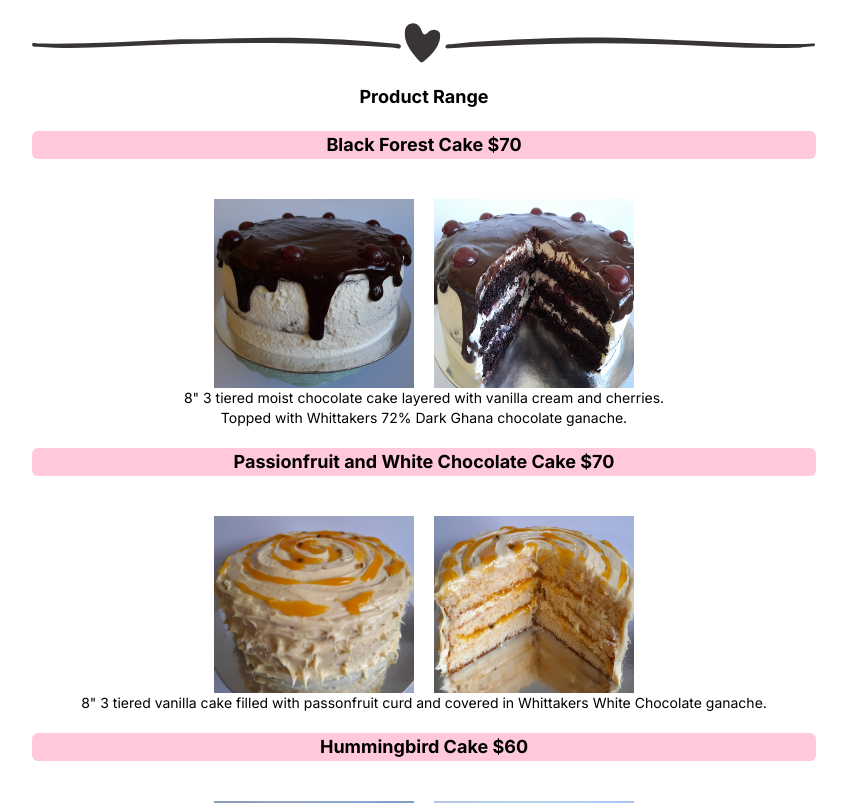
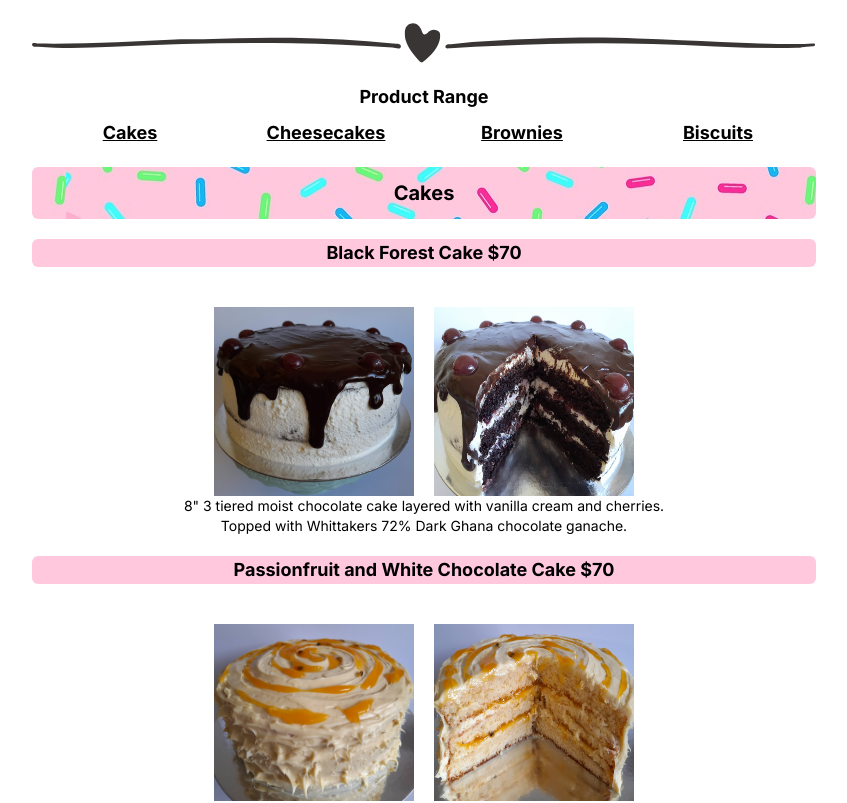
Before and after one commit to bakefulconz/bakefulconz.github.io, a Next.js app: page / in a window 1280 px wide. Shown: the part 608-1411 px from the top of the page, without its empty margins (216-1063 px from the left). Built offline with nearby package versions, Linux system fonts and the light colour scheme.

Commit message:
Add product categories

```diff
--- a/public/products.json
+++ b/public/products.json
@@ -1,4 +1,7 @@
 [
+  {
+    "name": "Cakes",
+    "items": [
       {
         "name": "Black Forest Cake",
         "prices": [
@@ -34,7 +37,12 @@
         "image": "/lolly-cake.jpg",
         "image2": "/lolly-cake-2.jpg",
         "description": "9\" Kiwi classic lolly cake - Crushed Malt biscuits, condensed milk, butter and Explorers lollies."
+      }
+    ]
   },
+  {
+    "name": "Cheesecakes",
+    "items": [
       {
         "name": "Carrot Cake Cheesecake",
         "prices": [
@@ -43,7 +51,12 @@
         "image": "/carrot-cake-cheesecake.jpg",
         "image2": "/carrot-cake-cheesecake-2.jpg",
         "description": "9\" nutty and spiced carrot cake swirled with creamy cheesecake."
+      }
+    ]
   },
+  {
+    "name": "Brownies",
+    "items": [
       {
         "name": "Biscoff Brownie",
         "prices": [
@@ -88,7 +101,12 @@
         "image": "/oreo-brownie.jpg",
         "image2": "/oreo-brownie-2.jpg",
         "description": "9\" chocolate brownie with Oreos in the filling and on top."
+      }
+    ]
   },
+  {
+    "name": "Biscuits",
+    "items": [
       {
         "name": "Chocolate Strawberry Biscuits",
         "prices": [
@@ -149,3 +167,5 @@
         "description": "Biscuits filled and topped with Biscoff."
       }
     ]
+  }
+]
--- a/src/app/page.tsx
+++ b/src/app/page.tsx
@@ -4,6 +4,7 @@ import { getFaqs } from "@/utilities/get-faqs";
 import { Faq } from "@/interfaces/faq";
 import ContactForm from "@/components/contact-form";
 import ProductsComponent from "@/components/products-component";
+import Link from "next/link";
 
 export default async function Home() {
   const products = await getProducts();
@@ -24,8 +25,14 @@ export default async function Home() {
         <span className="text-sm font-bold italic">Note: My baking days are currently Tuesday through to Friday. Pick up and delivery is in Hamilton.</span>
       </div>
       <Image id="products" src="/divider.svg" className="ml-auto mr-auto mt-5 mb-5" width="800" height="150" alt="Divider" />
-      <div className="text-lg font-bold text-center mb-5">Product Range</div>
-      <ProductsComponent products={products} />
+      <div className="text-lg font-bold text-center mb-2">Product Range</div>
+      <div className="flex md:text-lg text-sm font-bold mb-5">
+        <Link href="/#cakes" className="flex-1 underline">Cakes</Link>
+        <Link href="/#cheesecakes" className="flex-1 underline">Cheesecakes</Link>
+        <Link href="/#brownies" className="flex-1 underline">Brownies</Link>
+        <Link href="/#biscuits" className="flex-1 underline">Biscuits</Link>
+      </div>
+      <ProductsComponent productCategories={products} />
       <Image id="faq" src="/divider.svg" className="ml-auto mr-auto mt-5 mb-5" width="800" height="150" alt="Divider" />
       <div className="text-left">
         <div className="text-lg font-bold text-center mb-5">Frequently Asked Questions</div>
@@ -39,7 +46,7 @@ export default async function Home() {
         })}
       </div>
       <Image id="contact" src="/divider.svg" className="ml-auto mr-auto mt-5 mb-5" width="800" height="150" alt="Divider" />
-      <ContactForm products={products}/>
+      <ContactForm productCategories={products}/>
     </div>
   );
 }
--- a/src/components/contact-form.tsx
+++ b/src/components/contact-form.tsx
@@ -2,9 +2,12 @@
 import Script from "next/script";
 import React, { useEffect, useState } from 'react'
 import ReCAPTCHA from 'react-google-recaptcha'
+import { Category } from "@/interfaces/category";
 import { Product } from "@/interfaces/product";
+import SinglePriceContactComponent from "@/components/single-price-contact-component";
+import MultiPriceContactComponent from "@/components/multi-price-contact-component";
 
-const ContactForm = ({products}:{products: Array<Product>}) => {
+const ContactForm = ({productCategories}:{productCategories: Array<Category>}) => {
   const [firstName, setFirstName] = useState('')
   const [lastName, setLastName] = useState('')
   const [email, setEmail] = useState('')
@@ -169,16 +172,36 @@ const ContactForm = ({products}:{products: Array<Product>}) => {
 
           <div className="row-start-6 text-left md:text-lg text-sm">Requested Products:</div>
           <div className="row-start-6 col-start-2 pt-1">
-            {products.map((product: Product) => {
+            {productCategories.map((productCategory: Category) => {
+              let items = productCategory.items.map((product: Product) => {
+                return (
+                  <div key={`${product.name}`}>
+                    <label>
+                      {
+                        product.prices[0][0] === "" && (
+                          <SinglePriceContactComponent
+                            product={product}
+                            onCheckboxChange={handleCheckboxChange} />
+                        )
+                      }
+                      {
+                        product.prices[0][0] !== "" &&
+                        (
+                          <MultiPriceContactComponent
+                            product={product}
+                            onCheckboxChange={handleCheckboxChange} />
+                        )
+                      }
+                    </label>
+                    <br />
+                  </div>
+                )
+              })
               return (
-                <div key={product.name}>
-                  <label>
-                    <input type="checkbox" id={product.name} onChange={handleCheckboxChange} />
-                    <span className="ml-2 md:text-md text-sm">{product.name}</span>
-                  </label>
-                  <br />
-                </div>
-              )
+                <div key={productCategory.name}>
+                  <div className="font-bold">{productCategory.name}</div>
+                  {items}
+                </div>)
             })}
           </div>
 
--- /dev/null
+++ b/src/components/multi-price-contact-component.tsx
@@ -0,0 +1,26 @@
+"use client";
+
+import React from 'react'
+import { ContactComponentProps } from "@/interfaces/contact-component-props";
+
+const MultiPriceContactComponent = (props: ContactComponentProps) => {
+
+  return (
+    <React.Fragment>
+      <span className="md:text-md text-sm">
+        {props.product.name}
+      </span>
+      {props.product.prices.map((price: [string, number]) => {
+        return (
+          <React.Fragment key={`${props.product.name}_${price[0]}`}>
+            <input type="checkbox" id={`${props.product.name} ${price[0]}`} onChange={props.onCheckboxChange} className="ml-2 mr-1" />
+            <span className="ml-0 md:text-md text-sm">
+              {price[0]}
+            </span>
+          </React.Fragment>
+        )
+      })}
+    </React.Fragment>
+  )
+}
+export default MultiPriceContactComponent
--- a/src/components/products-component.tsx
+++ b/src/components/products-component.tsx
@@ -1,10 +1,11 @@
 "use client";
 import React, { useState } from 'react'
+import { Category } from "@/interfaces/category";
 import { Product } from "@/interfaces/product";
 import Image from 'next/image';
 import ModalComponent from './modal-component';
 
-const ProductsComponent = ({products}:{products: Array<Product>}) => {
+const ProductsComponent = ({productCategories}:{productCategories: Array<Category>}) => {
   const [selectedImage, setSelectedImage] = useState('')
 
   const handleModalClose = () => {
@@ -17,7 +18,11 @@ const ProductsComponent = ({products}:{products: Array<Product>}) => {
 
   return (
     <div>
-      {products.map((product: Product) => {
+      {productCategories.map((productCategory: Category) => {
+        return (
+          <div key={productCategory.name}>
+            <div id={productCategory.name.toLowerCase()} className="font-bold bg-[url(/sprinkles-bg.jpg)] bg-bottom-right ml-auto mr-auto mb-5 rounded-md md:text-xl text-md p-3">{productCategory.name}</div>
+            {productCategory.items.map((product: Product) => {
               const hasNamedPrices = product.prices[0][0] !== "";
               const numSizes = product.prices.length;
               return (
@@ -40,6 +45,9 @@ const ProductsComponent = ({products}:{products: Array<Product>}) => {
                 </div>
               )
             })}
+          </div>
+        )
+      })}
       {selectedImage && (
         <ModalComponent
           selectedImage={selectedImage}
--- /dev/null
+++ b/src/components/single-price-contact-component.tsx
@@ -0,0 +1,16 @@
+"use client";
+
+import React from 'react'
+import { ContactComponentProps } from "@/interfaces/contact-component-props";
+
+const SinglePriceContactComponent = (props: ContactComponentProps) => {
+  return (
+    <React.Fragment key={props.product.name}>
+      <input type="checkbox" id={props.product.name} onChange={props.onCheckboxChange} />
+      <span className="ml-2 md:text-md text-sm">
+        {props.product.name}
+      </span>
+    </React.Fragment>
+  )
+}
+export default SinglePriceContactComponent
--- /dev/null
+++ b/src/interfaces/category.ts
@@ -0,0 +1,6 @@
+import { Product } from "@/interfaces/product";
+
+export interface Category {
+  name: string,
+  items: Product[]
+}
--- /dev/null
+++ b/src/interfaces/contact-component-props.ts
@@ -0,0 +1,6 @@
+import { Product } from "@/interfaces/product";
+
+export interface ContactComponentProps {
+  product: Product,
+  onCheckboxChange: React.ChangeEventHandler<HTMLInputElement>
+}
--- a/src/utilities/get-products.tsx
+++ b/src/utilities/get-products.tsx
@@ -1,6 +1,6 @@
 import fsPromises from 'fs/promises';
 import path from 'path'
-import { Product } from '@/interfaces/product';
+import { Category } from '@/interfaces/category';
 
 export async function getProducts() {
   // Get the path of the json file
@@ -8,7 +8,7 @@ export async function getProducts() {
   // Read the json file
   const jsonData: string = await fsPromises.readFile(filePath) as any;
   // Parse data as json
-  const objectData: Array<Product> = JSON.parse(jsonData);
+  const objectData: Array<Category> = JSON.parse(jsonData);
 
   return objectData
 }
```
Also changed, not shown: public/sprinkles-bg.jpg (added). Lines whose indentation alone changed are shown as unchanged.
